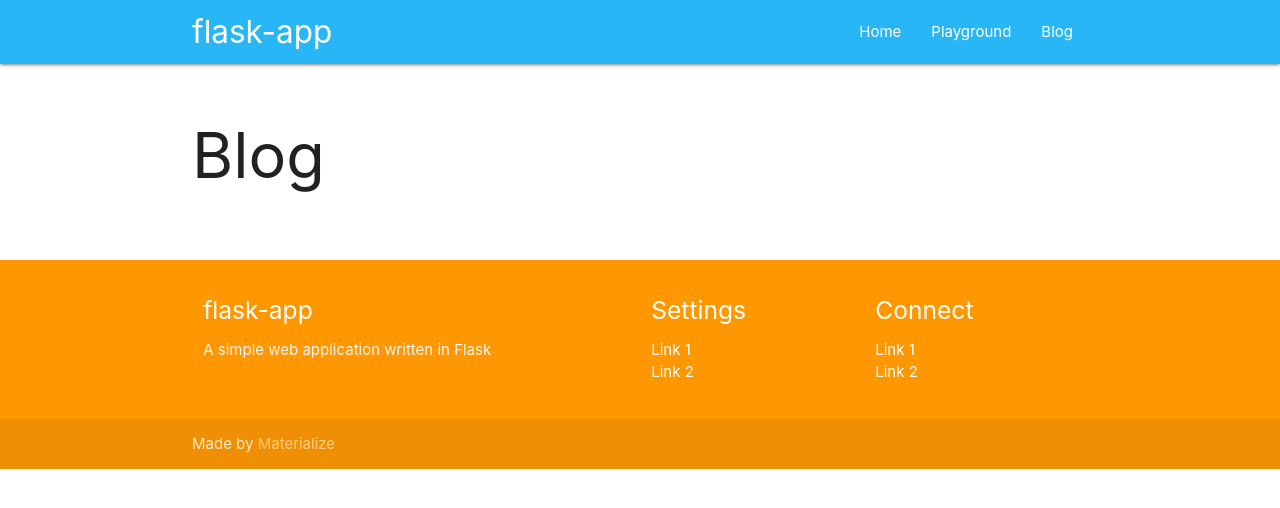
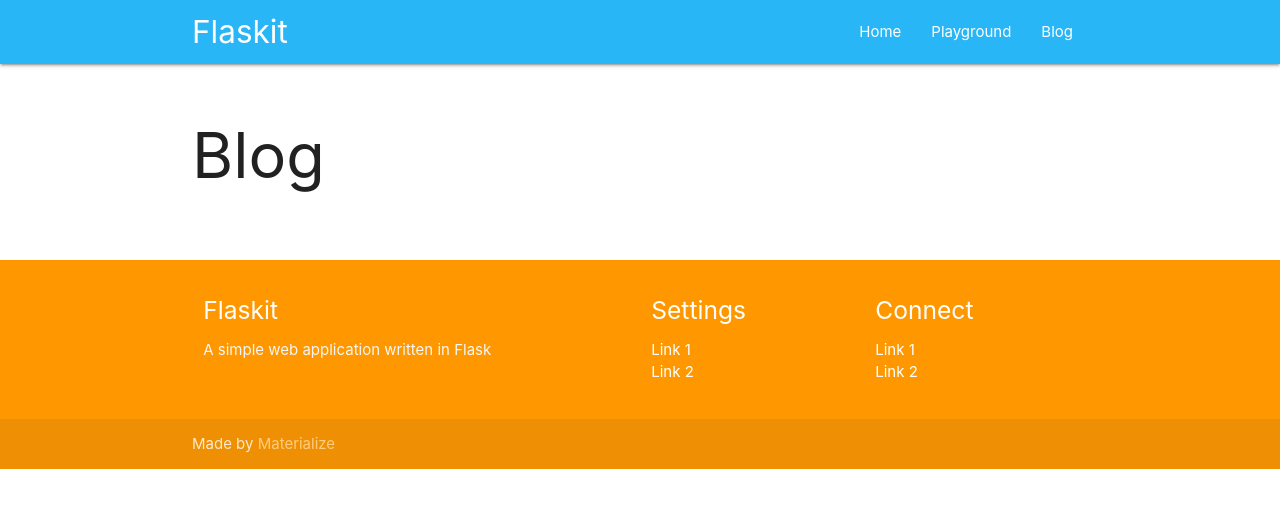
Before and after one commit to ehsanx64/flask-app, a Flask app: page /blog in a window 1280 px wide. Shown: the top 508 px of the page. Run offline with Flask 3, Linux system fonts and the light colour scheme; data that the repository does not hold is empty.

Commit message:
refactor: update the project name

```diff
--- a/templates/layout.html
+++ b/templates/layout.html
@@ -1,4 +1,4 @@
-{% set app_name = "flask-app" %}
+{% set app_name = "Flaskit" %}
 {% set app_tagline = "A simple web application written in Flask" %}
 
 <!DOCTYPE html>
```
Also changed, not shown: README.md.
